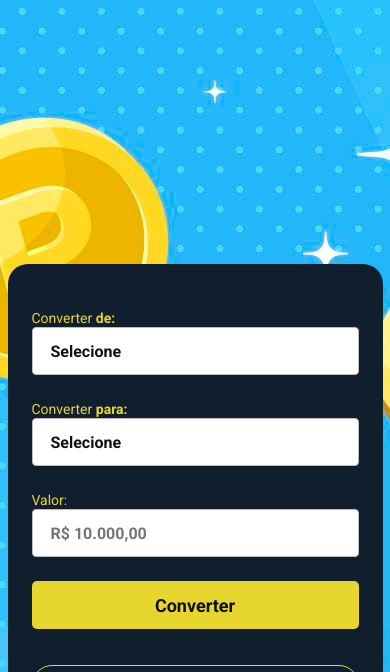
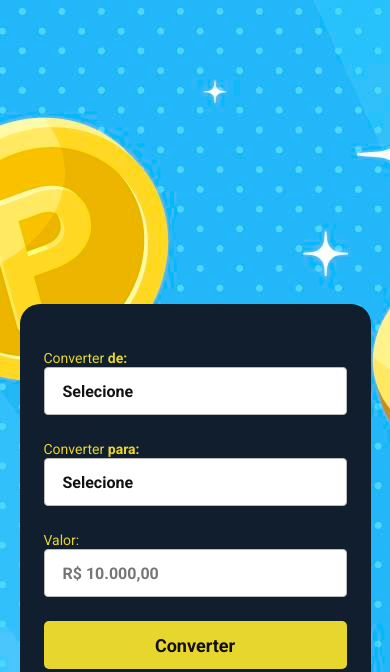
Before and after one commit to Gustavo-Oliveira-Dev/Conversor-DevClub, a plain HTML site: page index.html in a window 390 px wide. Shown: the top 672 px of the page. Drawn offline with Linux system fonts and the light colour scheme.

Commit message:
Alterado

```diff
--- a/styles.css
+++ b/styles.css
@@ -110,3 +110,11 @@ section {
     font-size: 20px;
     font-weight: 700;
 }
+
+@media (max-width:420px) {
+    main {
+        margin:0 auto;
+        width: 90%;
+    }
+
+}
```
